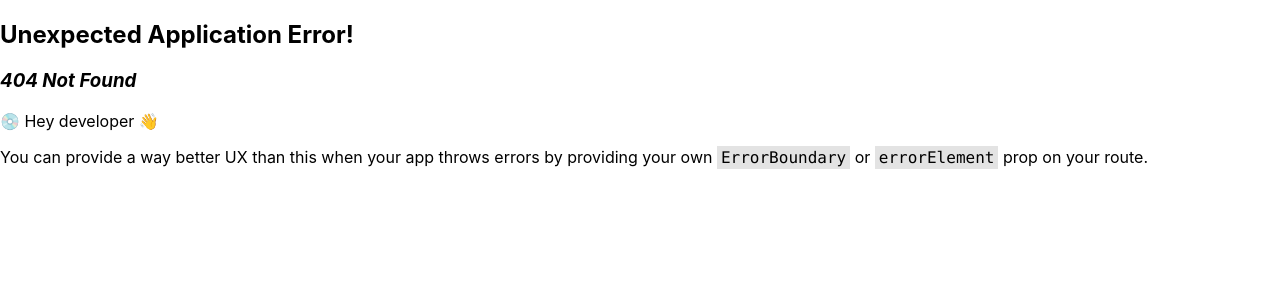
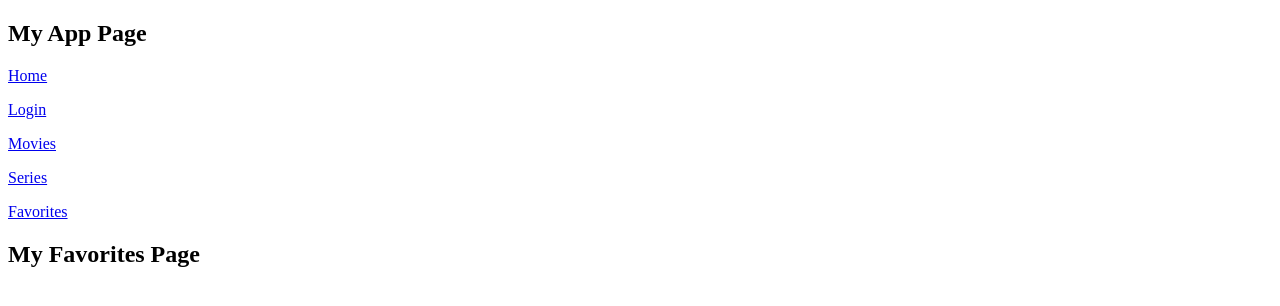
Before and after one commit to WildCodeSchool-2023-09/JS-RemoteFR-jurascripts-P2-Jurastream, a React (Vite) app in the folder frontend/: page /favorites in a window 1280 px wide. Before the commit this address had no page. Shown: the top 306 px of the page. Built offline with nearby package versions, Linux system fonts and the light colour scheme.

Commit message:
Adding pages with basic router

```diff
--- a/frontend/src/App.css
+++ /dev/null
@@ -1,56 +0,0 @@
-body {
-  margin: 0;
-  font-family: -apple-system, BlinkMacSystemFont, "Segoe UI", "Roboto", "Oxygen",
-    "Ubuntu", "Cantarell", "Fira Sans", "Droid Sans", "Helvetica Neue",
-    sans-serif;
-  -webkit-font-smoothing: antialiased;
-  -moz-osx-font-smoothing: grayscale;
-}
-
-code {
-  font-family: source-code-pro, Menlo, Monaco, Consolas, "Courier New",
-    monospace;
-}
-
-.App {
-  text-align: center;
-}
-
-.App-logo {
-  height: 40vmin;
-  pointer-events: none;
-}
-
-@media (prefers-reduced-motion: no-preference) {
-  .App-logo {
-    animation: App-logo-spin infinite 20s linear;
-  }
-}
-
-.App-header {
-  background-color: #282c34;
-  min-height: 100vh;
-  display: flex;
-  flex-direction: column;
-  align-items: center;
-  justify-content: center;
-  font-size: calc(10px + 2vmin);
-  color: white;
-}
-
-.App-link {
-  color: #61dafb;
-}
-
-@keyframes App-logo-spin {
-  from {
-    transform: rotate(0deg);
-  }
-  to {
-    transform: rotate(360deg);
-  }
-}
-
-button {
-  font-size: calc(10px + 2vmin);
-}
--- a/frontend/src/App.jsx
+++ b/frontend/src/App.jsx
@@ -1,41 +1,30 @@
-import Counter from "./components/Counter";
-import logo from "./assets/logo.svg";
-
-import "./App.css";
+import "./App.scss";
+import { Link, Outlet } from "react-router-dom";
 
 function App() {
   return (
-    <div className="App">
-      <header className="App-header">
-        <img src={logo} className="App-logo" alt="logo" />
-        <p>Hello Vite + React !</p>
+    <nav className="App">
+      <h1>My App Page</h1>
+      <p>
+        <Link to="/home">Home</Link>
+      </p>
+      <p>
+        <Link to="/login">Login</Link>
+      </p>
+      <p>
+        <Link to="/movies">Movies</Link>
+      </p>
+      <p>
+        <Link to="/series">Series</Link>
+      </p>
+      <p>
+        <Link to="/favorites">Favorites</Link>
+      </p>
 
-        <Counter />
-
-        <p>
-          Edit <code>App.jsx</code> and save to test HMR updates.
-        </p>
-        <p>
-          <a
-            className="App-link"
-            href="https://reactjs.org"
-            target="_blank"
-            rel="noopener noreferrer"
-          >
-            Learn React
-          </a>
-          {" | "}
-          <a
-            className="App-link"
-            href="https://vitejs.dev/guide/features.html"
-            target="_blank"
-            rel="noopener noreferrer"
-          >
-            Vite Docs
-          </a>
-        </p>
-      </header>
-    </div>
+      <main>
+        <Outlet />
+      </main>
+    </nav>
   );
 }
 
--- /dev/null
+++ b/frontend/src/pages/Favorites.jsx
@@ -0,0 +1,5 @@
+function Favorites() {
+  return <h1>My Favorites Page</h1>;
+}
+
+export default Favorites;
--- /dev/null
+++ b/frontend/src/pages/Home.jsx
@@ -0,0 +1,5 @@
+function Home() {
+  return <h1>My Home Page</h1>;
+}
+
+export default Home;
--- /dev/null
+++ b/frontend/src/pages/Login.jsx
@@ -0,0 +1,5 @@
+function Login() {
+  return <h1>My Login Page</h1>;
+}
+
+export default Login;
--- /dev/null
+++ b/frontend/src/pages/Movies.jsx
@@ -0,0 +1,5 @@
+function Movies() {
+  return <h1>My Movies Page</h1>;
+}
+
+export default Movies;
--- /dev/null
+++ b/frontend/src/pages/Series.jsx
@@ -0,0 +1,5 @@
+function Series() {
+  return <h1>My Series Page</h1>;
+}
+
+export default Series;
--- a/package.json
+++ b/package.json
@@ -33,5 +33,8 @@
     "cross-env": "^7.0.3",
     "husky": "^8.0.3",
     "lint-staged": "^13.2.3"
+  },
+  "dependencies": {
+    "sass": "^1.69.5"
   }
 }
```
Also changed, not shown: frontend/src/main.jsx (+27 -0 lines), frontend/src/App.scss (added), 2 other files (tests, documents, lock files or other folders).
